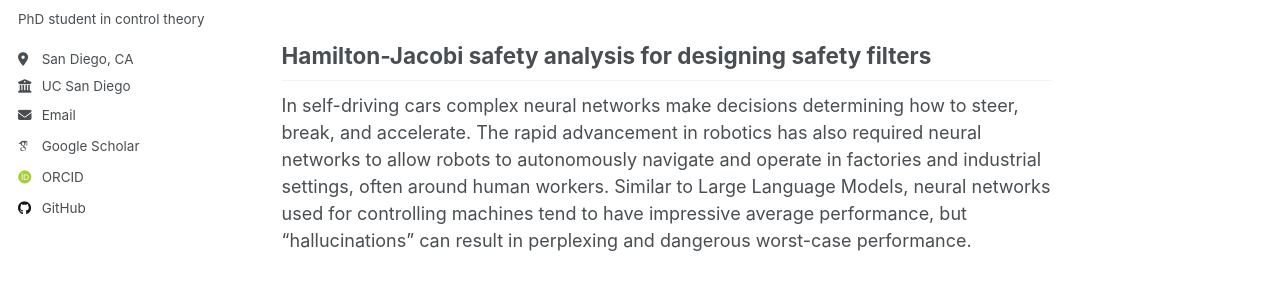
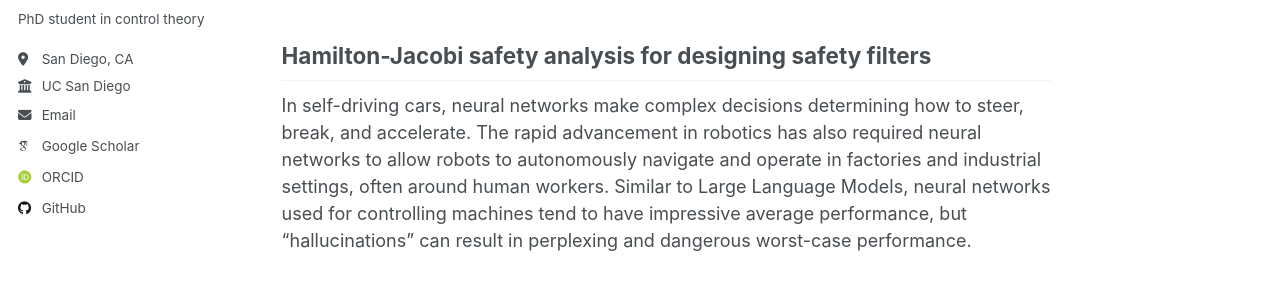
Before and after one commit to dylan-hirsch/dylan-hirsch.github.io, a Jekyll site: the page built from _research/research.md, in a window 1280 px wide and 900 px high. Shown: the part 307-588 px from the top of the window. Built offline with Jekyll 4.4.1, drawn with Linux system fonts in a browser that asks for light colours; some web fonts are replaced; a script that is not in the unit is left out.

```diff
--- a/_research/research.md
+++ b/_research/research.md
@@ -8,7 +8,7 @@ author_profile: true
 My research uses methods from applied mathematics and computer science to develop safer control and reinforcement learning algorithms. These algorithms are usually tailored towards problems in biology and medicine, which are my primary application areas of interest.
 
 ## Hamilton-Jacobi safety analysis for designing safety filters
-In self-driving cars complex neural networks make decisions determining how to steer, break, and accelerate. The rapid advancement in robotics has also required neural networks to allow robots to autonomously navigate and operate in factories and industrial settings, often around human workers. Similar to Large Language Models, neural networks used for controlling machines tend to have impressive average performance, but “hallucinations” can result in perplexing and dangerous worst-case performance.
+In self-driving cars, neural networks make complex decisions determining how to steer, break, and accelerate. The rapid advancement in robotics has also required neural networks to allow robots to autonomously navigate and operate in factories and industrial settings, often around human workers. Similar to Large Language Models, neural networks used for controlling machines tend to have impressive average performance, but “hallucinations” can result in perplexing and dangerous worst-case performance.
 
 To solve this issue, one can use safety filters, algorithms that predict potential danger and switch to a safer backup algorithm. It is often unclear, however, when to switch algorithms and what the safe algorithm should do. Advances in applied mathematics and computing, in particular the development of Hamilton-Jacobi safety analysis, are now allowing us to use mathematical models of a technological system to automatically synthesize these safety filters. While these algorithms currently work very well for “small” models, they are computationally intractable for more complex, realistic models.
 
```
